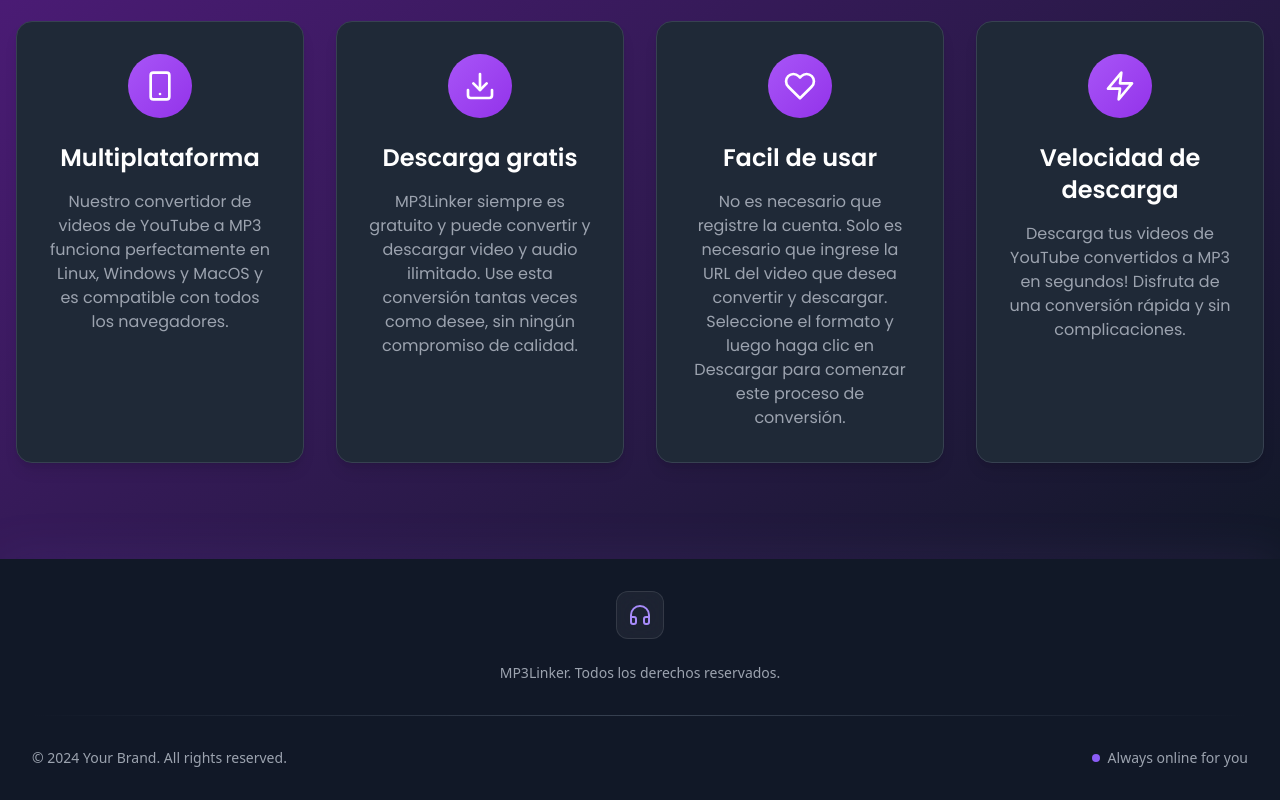
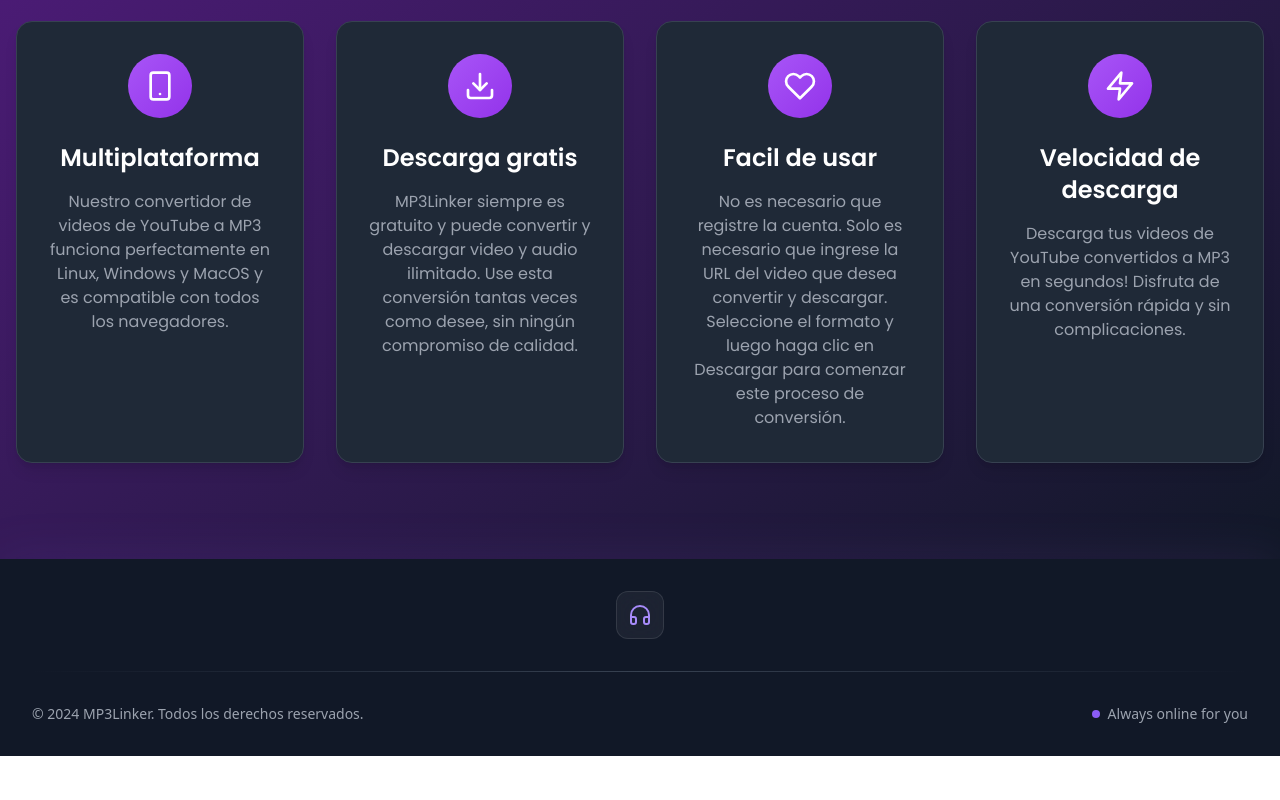
Before and after one commit to danielbeinat/Convert-YouTube-to-MP3, a React (Vite) app: page / in a window 1280 px wide. Shown: the part 1151-1951 px from the top of the page. After the commit the page ends 1907 px from the top, so only its background shows below. Built offline with nearby package versions, Linux system fonts and the light colour scheme; no server answers.

Commit message:
add files

```diff
--- a/src/components/Footer.tsx
+++ b/src/components/Footer.tsx
@@ -15,12 +15,6 @@ export const Footer = () => {
             <div className="inline-flex items-center justify-center w-12 h-12 rounded-xl bg-white/5 backdrop-blur-xl border border-white/10">
               <Headphones className="w-6 h-6 text-violet-400" />
             </div>
-
-            <div className="space-y-2">
-              <p className="text-sm text-gray-400 max-w-md">
-                {t("footer.description")}
-              </p>
-            </div>
           </div>
 
           <div className="my-8">
@@ -28,7 +22,9 @@ export const Footer = () => {
           </div>
 
           <div className="flex flex-col sm:flex-row items-center justify-between gap-4 text-sm text-gray-400">
-            <p>© {currentYear} Your Brand. All rights reserved.</p>
+            <p>
+              © {currentYear} {t("footer.description")}
+            </p>
 
             <div className="flex items-center gap-2">
               <span className="relative flex h-2 w-2">
```
